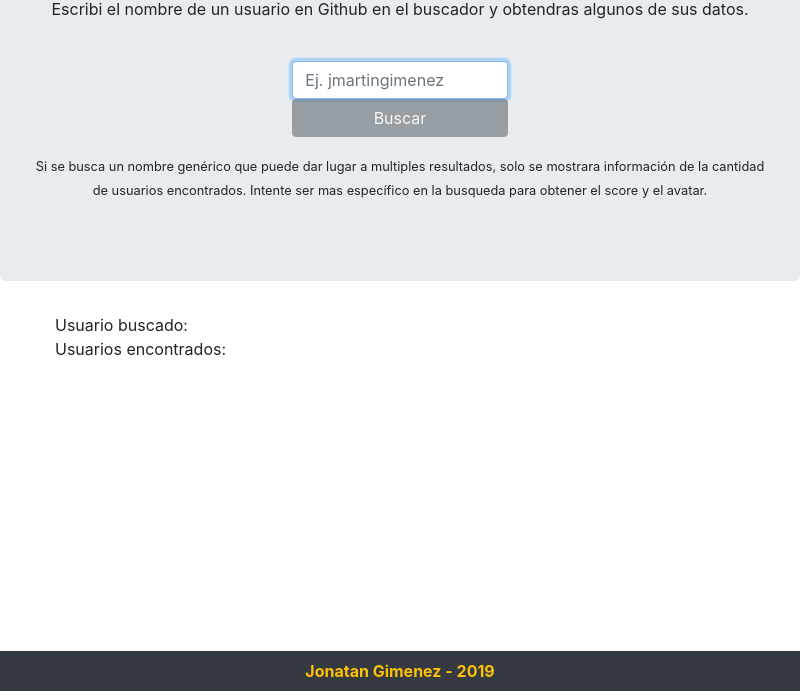
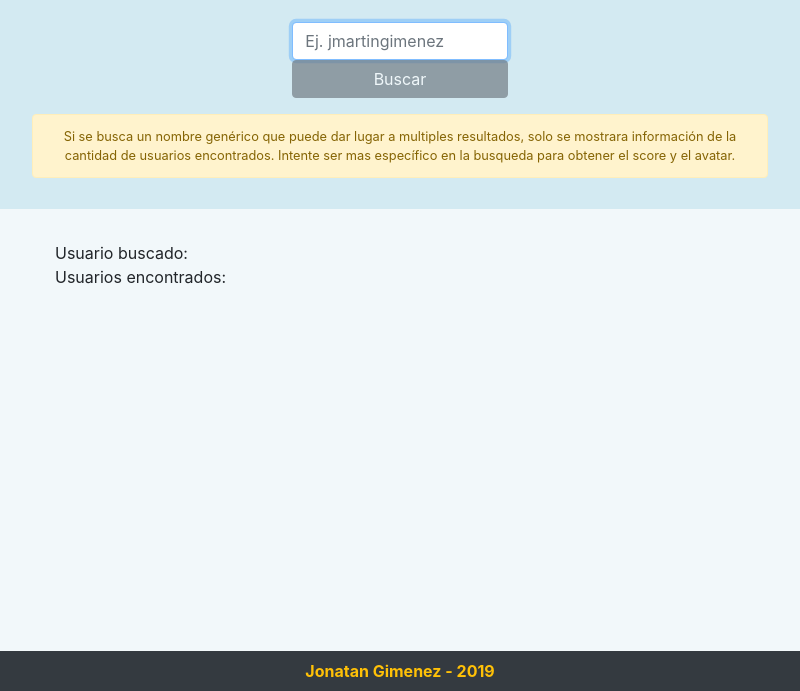
Before and after one commit to naoufalWerfen/Buscador-Github-Electron, an Electron app: page index.html in a window 800 px wide. Shown: the part 109-800 px from the top of the page. Drawn offline with nearby package versions, Linux system fonts and the light colour scheme.

Commit message:
Funcionando - Queda reeditar la descripción

```diff
--- /dev/null
+++ b/extras/css/estilos.css
@@ -0,0 +1,9 @@
+.jumbotron{
+	background-color: #d3eaf2;
+	padding-bottom: 15px;
+	padding-top: 25px;
+}
+
+body{
+	background-color: #f2f8fa;
+}
--- a/index.html
+++ b/index.html
@@ -3,13 +3,14 @@
 <head>
 	<meta name="viewport" content="width=device-width, user-scalable=no, initial-scale=1.0, maximum-scale=1.0, minimum-scale=1.0" charset="UTF-8">
 	<link rel="stylesheet" href="node_modules/bootstrap/dist/css/bootstrap.min.css">
+	<link rel="stylesheet" href="extras/css/estilos.css">
 	<title>Ejemplo Electron</title>
 </head>
 <body>
 	<header>
-		<div class="jumbotron col-md-12 text-center">
+		<div class="jumbotron col-md-12 text-center rounded-0">
 			<h3>Aplicación de ejemplo usando Github</h3>
-			<p>Escribi el nombre de un usuario en Github en el buscador y obtendras algunos de sus datos.</p>
+			<p class="text-info">Escribí el nombre de un usuario en Github en el buscador y obtendras algunos de sus datos.</p>
 			<br>
 			<div class="col-md-4 mx-auto">
 				<form id="formulario" action="#" method="GET" class="form-group">
@@ -19,16 +20,18 @@
 					</div>
 				</form>
 			</div>
-			<p><span class="small">Si se busca un nombre genérico que puede dar lugar a multiples resultados, solo se mostrara información de la cantidad de usuarios encontrados. Intente ser mas específico en la busqueda para obtener el score y el avatar.</span></p>
+			<p>
+				<div class="alert alert-warning small">Si se busca un nombre genérico que puede dar lugar a multiples resultados, solo se mostrara información de la cantidad de usuarios encontrados. Intente ser mas específico en la busqueda para obtener el score y el avatar.</div>
+			</p>
 		</div>
 	</header>
 
 	<section class="main container">
 		<div class="row">
 			<section class="col-md-10">
-				Usuario buscado: <span id="nombreUsuarioBuscado"></span><br>
-				Usuarios encontrados: <span id="totalUsuariosEncontrados"></span><br>
-				<div class="d-none extraDesc">Score: <span id="scoreUsuario"></span></div>
+				Usuario buscado: <span class="text-success" id="nombreUsuarioBuscado"></span><br>
+				Usuarios encontrados: <span class="text-success" id="totalUsuariosEncontrados"></span><br>
+				<div class="d-none extraDesc">Score: <span id="scoreUsuario" class="text-success"></span></div>
 				<div class="d-none extraDesc">Link Repositorio: <span id="linkRepositorio"></span></div>
 			</section>
 			<section class="col-md-2 float-right">
```
